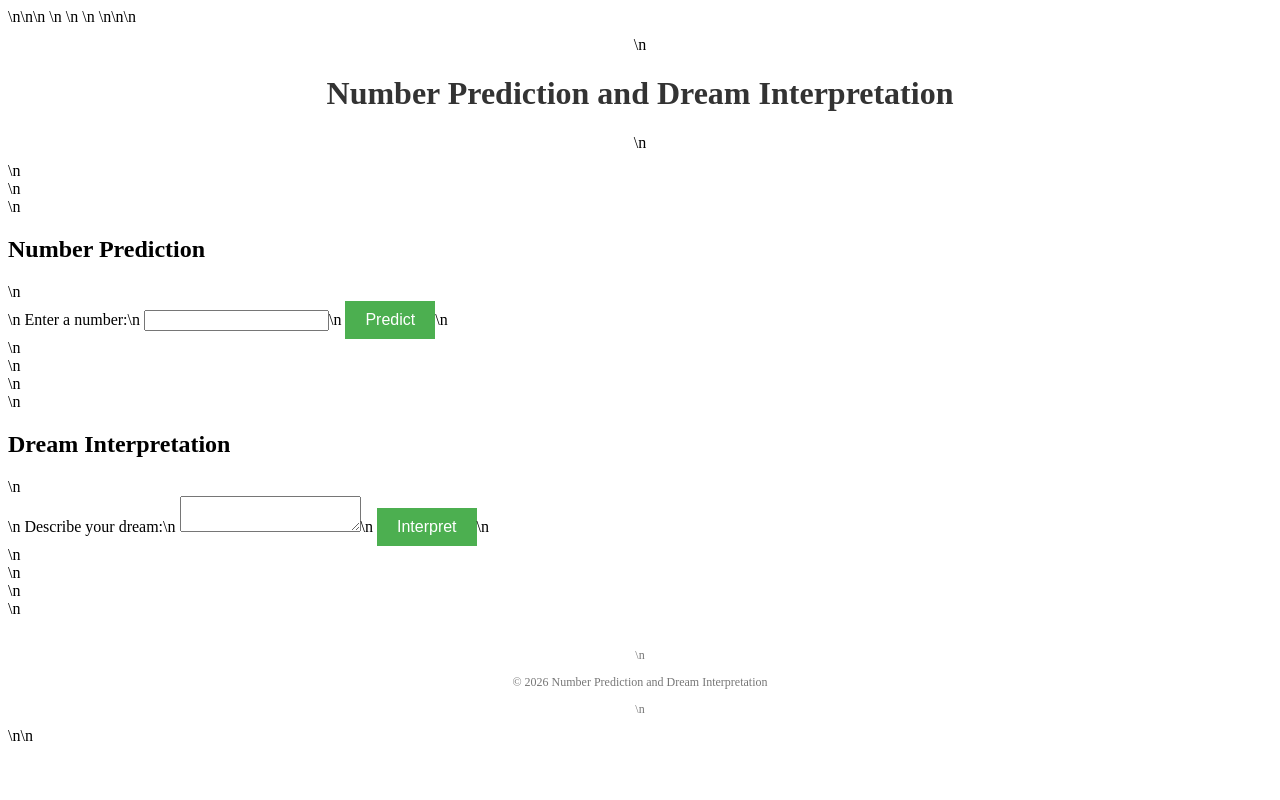
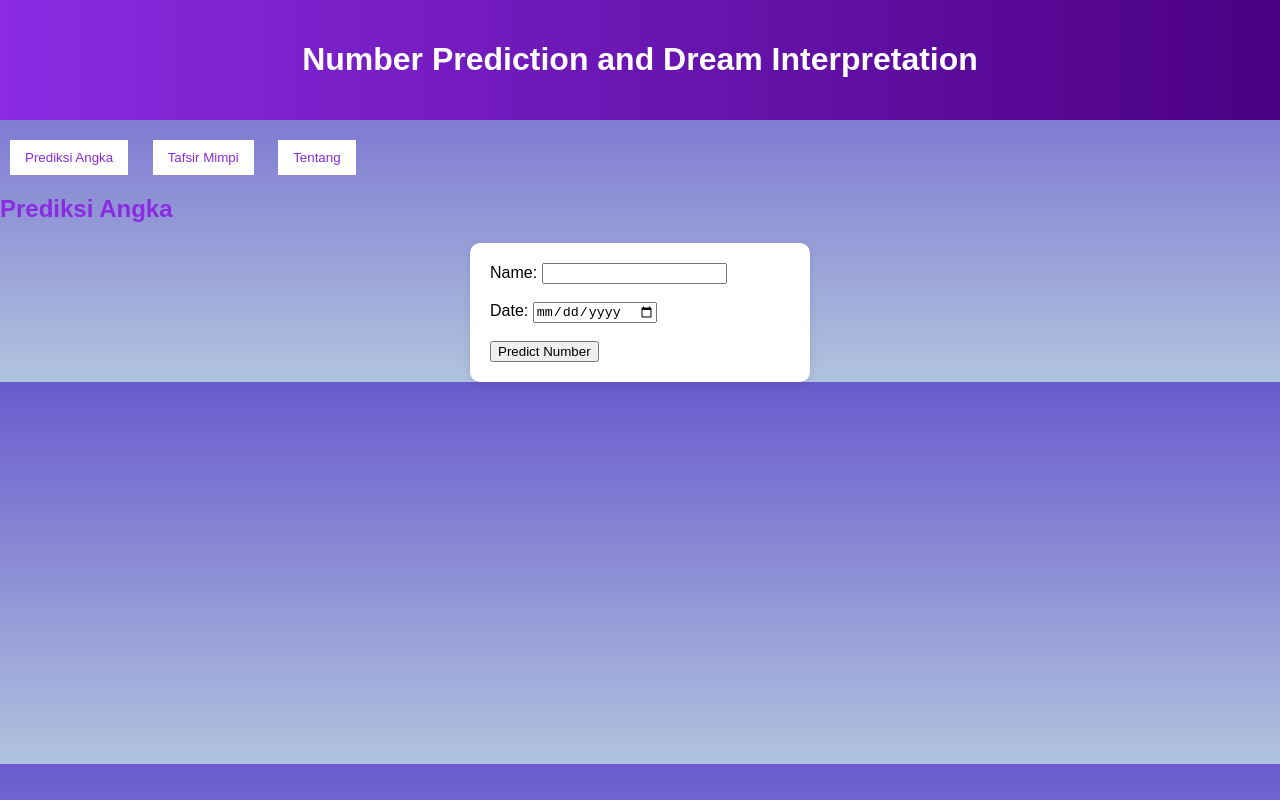
Before and after one commit to gemesmania185-cyber/prediksi-angka, a plain HTML site: page index.html in a window 1280 px wide. Drawn offline with Linux system fonts and the light colour scheme.

Commit message:
Updated index.html with complete, modern, and functional website for number prediction and dream interpretation.

```diff
--- a/index.html
+++ b/index.html
@@ -1 +1,108 @@
-<!DOCTYPE html>\n<html lang="en">\n<head>\n    <meta charset="UTF-8">\n    <meta name="viewport" content="width=device-width, initial-scale=1.0">\n    <title>Number Prediction and Dream Interpretation</title>\n    <link rel="stylesheet" href="styles.css">\n</head>\n<body>\n    <header>\n        <h1>Number Prediction and Dream Interpretation</h1>\n    </header>\n    <main>\n        <section id="number-prediction">\n            <h2>Number Prediction</h2>\n            <form id="prediction-form">\n                <label for="user-number">Enter a number:</label>\n                <input type="number" id="user-number" name="user-number" required>\n                <button type="submit">Predict</button>\n            </form>\n            <div id="prediction-result"></div>\n        </section>\n        <section id="dream-interpretation">\n            <h2>Dream Interpretation</h2>\n            <form id="dream-form">\n                <label for="dream-description">Describe your dream:</label>\n                <textarea id="dream-description" name="dream-description" required></textarea>\n                <button type="submit">Interpret</button>\n            </form>\n            <div id="interpretation-result"></div>\n        </section>\n    </main>\n    <footer>\n        <p>&copy; 2026 Number Prediction and Dream Interpretation</p>\n    </footer>\n</body>\n</html>
+<!DOCTYPE html>
+<html lang="en">
+<head>
+    <meta charset="UTF-8">
+    <meta name="viewport" content="width=device-width, initial-scale=1.0">
+    <title>Number Prediction and Dream Interpretation</title>
+    <style>
+        body {
+            font-family: Arial, sans-serif;
+            background: linear-gradient(180deg, #6a5acd, #b0c4de);
+            margin: 0;
+            padding: 0;
+        }
+        header {
+            background: linear-gradient(to right, #8a2be2, #4b0082);
+            padding: 20px;
+            text-align: center;
+            color: white;
+        }
+        nav {
+            margin: 20px 0;
+        }
+        nav button {
+            margin: 0 10px;
+            padding: 10px 15px;
+            border: none;
+            background: #fff;
+            color: #8a2be2;
+            cursor: pointer;
+        }
+        .tab {
+            display: none;
+        }
+        .active {
+            display: block;
+        }
+        form {
+            margin: 0 auto;
+            width: 300px;
+            background: white;
+            padding: 20px;
+            border-radius: 10px;
+            box-shadow: 0 2px 10px rgba(0,0,0,0.1);
+        }
+        h2 {
+            color: #8a2be2;
+        }
+    </style>
+</head>
+<body>
+    <header>
+        <h1>Number Prediction and Dream Interpretation</h1>
+    </header>
+    <nav>
+        <button onclick="showTab('prediction')">Prediksi Angka</button>
+        <button onclick="showTab('interpretation')">Tafsir Mimpi</button>
+        <button onclick="showTab('about')">Tentang</button>
+    </nav>
+    <div>
+        <div id="prediction" class="tab active">
+            <h2>Prediksi Angka</h2>
+            <form id="prediction-form">
+                <label for="name">Name:</label>
+                <input type="text" id="name" required><br><br>
+                <label for="date">Date:</label>
+                <input type="date" id="date" required><br><br>
+                <input type="submit" value="Predict Number">
+            </form>
+            <div id="prediction-result"></div>
+        </div>
+        <div id="interpretation" class="tab">
+            <h2>Tafsir Mimpi</h2>
+            <form id="interpretation-form">
+                <label for="dream">Describe your dream:</label><br>
+                <textarea id="dream" rows="4" required></textarea><br><br>
+                <input type="submit" value="Interpret Dream">
+            </form>
+            <div id="interpretation-result"></div>
+        </div>
+        <div id="about" class="tab">
+            <h2>Tentang</h2>
+            <p>This site provides a fun way to predict numbers and interpret dreams. Enjoy!</p>
+        </div>
+    </div>
+    <script>
+        function showTab(tabName) {
+            const tabs = document.querySelectorAll('.tab');
+            tabs.forEach(tab => tab.classList.remove('active'));
+            document.getElementById(tabName).classList.add('active');
+        }
+
+        document.getElementById('prediction-form').onsubmit = function(event) {
+            event.preventDefault();
+            const name = document.getElementById('name').value;
+            const date = document.getElementById('date').value;
+            const prediction = Math.floor(Math.random() * 100);
+            document.getElementById('prediction-result').innerText = `Hello ${name}, your predicted number is ${prediction}! Date: ${date}`;
+        };
+
+        document.getElementById('interpretation-form').onsubmit = function(event) {
+            event.preventDefault();
+            const dream = document.getElementById('dream').value;
+            const interpretation = `Your dream about '${dream}' suggests positive prospects!`;
+            document.getElementById('interpretation-result').innerText = interpretation;
+        };
+    </script>
+</body>
+</html>
```
